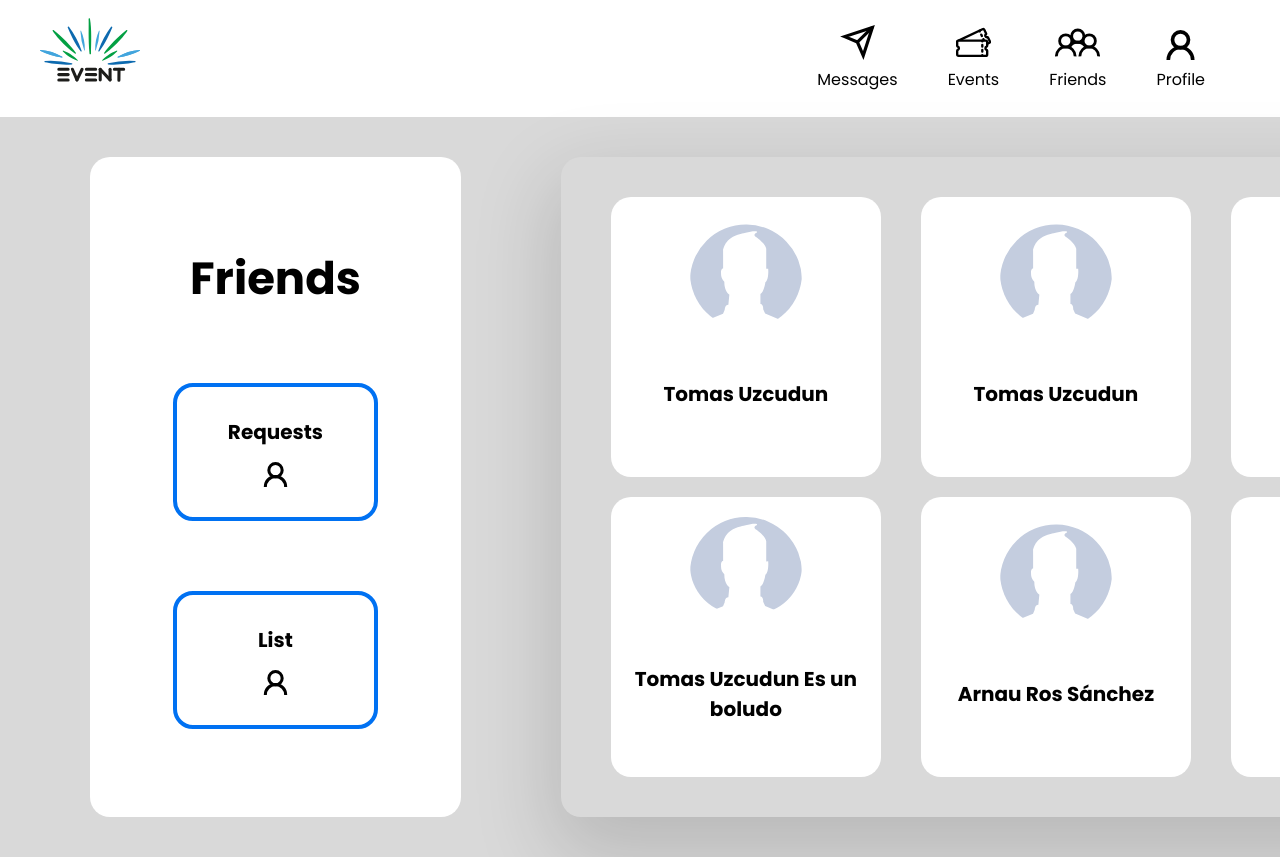
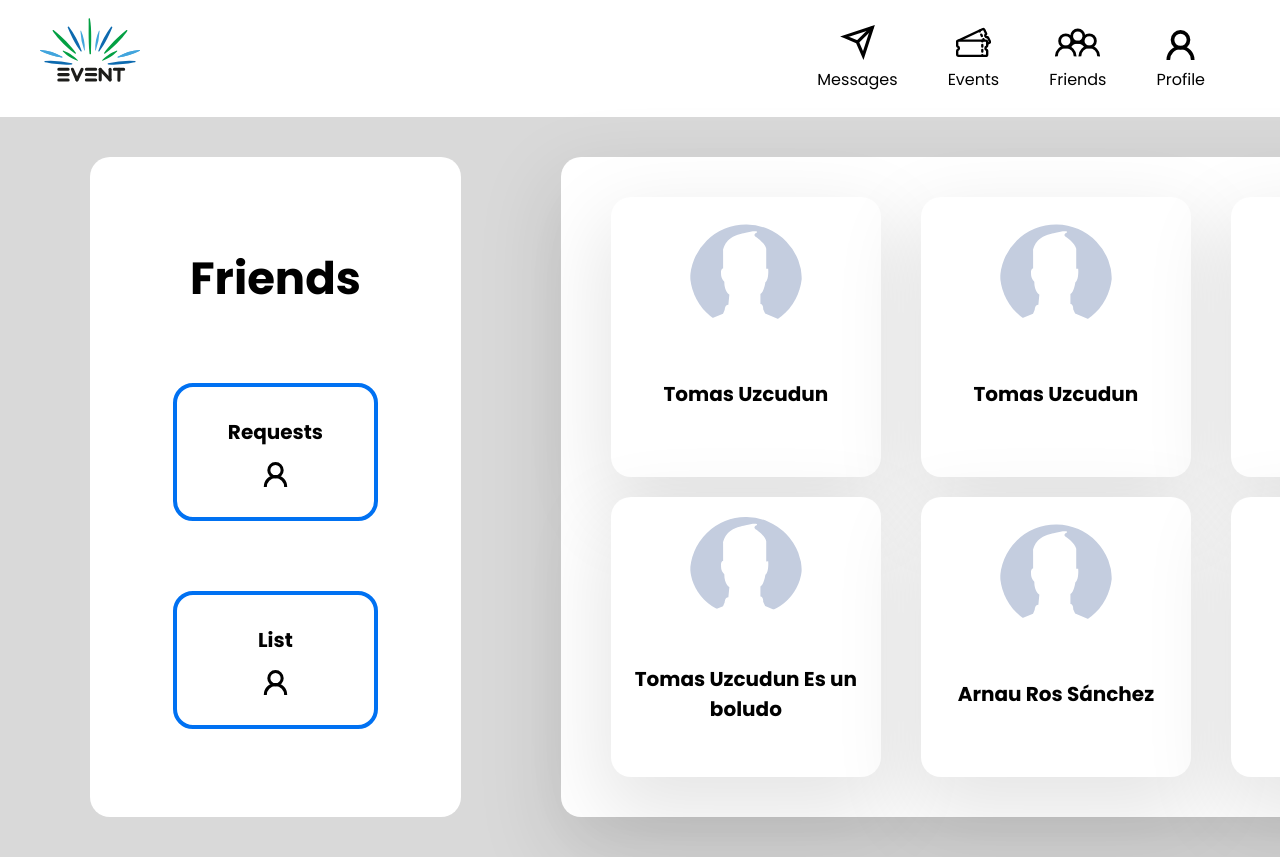
Before and after one commit to OkhaiBroh/PW1-G8, a Vue app: page /friends in a window 1280 px wide. Shown: the top 857 px of the page. Built offline with nearby package versions, Linux system fonts and the light colour scheme.

Commit message:
small changes

```diff
--- a/src/views/FriendsView.vue
+++ b/src/views/FriendsView.vue
@@ -66,10 +66,12 @@
             </div>
             <div class="buttons">
               <div class="accept-button">
-                  Accept
+                <img src="../assets/icons/ico_tick.svg" class="ico-accept" />
+
               </div>
               <div class="reject-button">
-                  Reject
+                <img src="../assets/icons/ico_close.svg" class="ico-reject" />
+
               </div>
             </div>
           </article>
@@ -157,7 +159,8 @@ body {
     align-items: center;
 
     margin: 50px;
-    box-shadow: 0px 30px 80px 10px rgba(0, 0, 0, 0.15);
+    background: #FFFFFF;
+    box-shadow: 0px 30px 80px 10px rgba(0, 0, 0, 0.1);
 
     padding: 30px;
     margin-top: 0px;
@@ -192,13 +195,19 @@ body {
     flex-direction: column;
     align-items: center;
     text-align: center;
+    background: #FFFFFF;
+    box-shadow: 0px 30px 80px 10px rgba(0, 0, 0, 0.1);
 }
 
 .accept-button, .reject-button{
   background-color: green;
   border-radius: 40px;
-  padding: 10px;
+  padding: 5px;
   margin: 10px;
+  padding-left: 23px;
+  padding-top: 10px;
+  padding-right: 23px;
+  justify-content: center;
 
 }
 .reject-button {
@@ -237,6 +246,10 @@ body {
   font-size: 20px;
   margin-top:30px;
 }
+.ico-accept, .ico-reject {
+  width: 20px;
+  height: 20px;
+}
 
 
 </style>
```
Also changed, not shown: src/assets/icons/ico_close.svg (added), src/assets/icons/ico_tick.svg (added).
